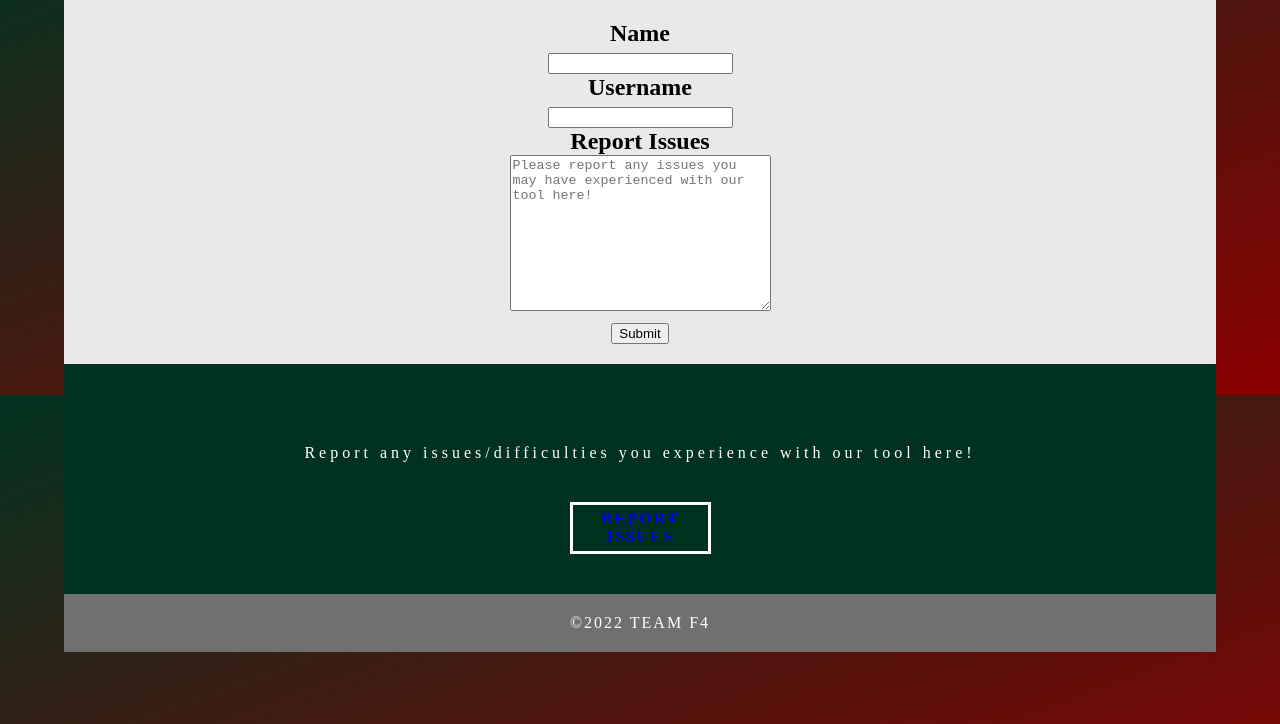
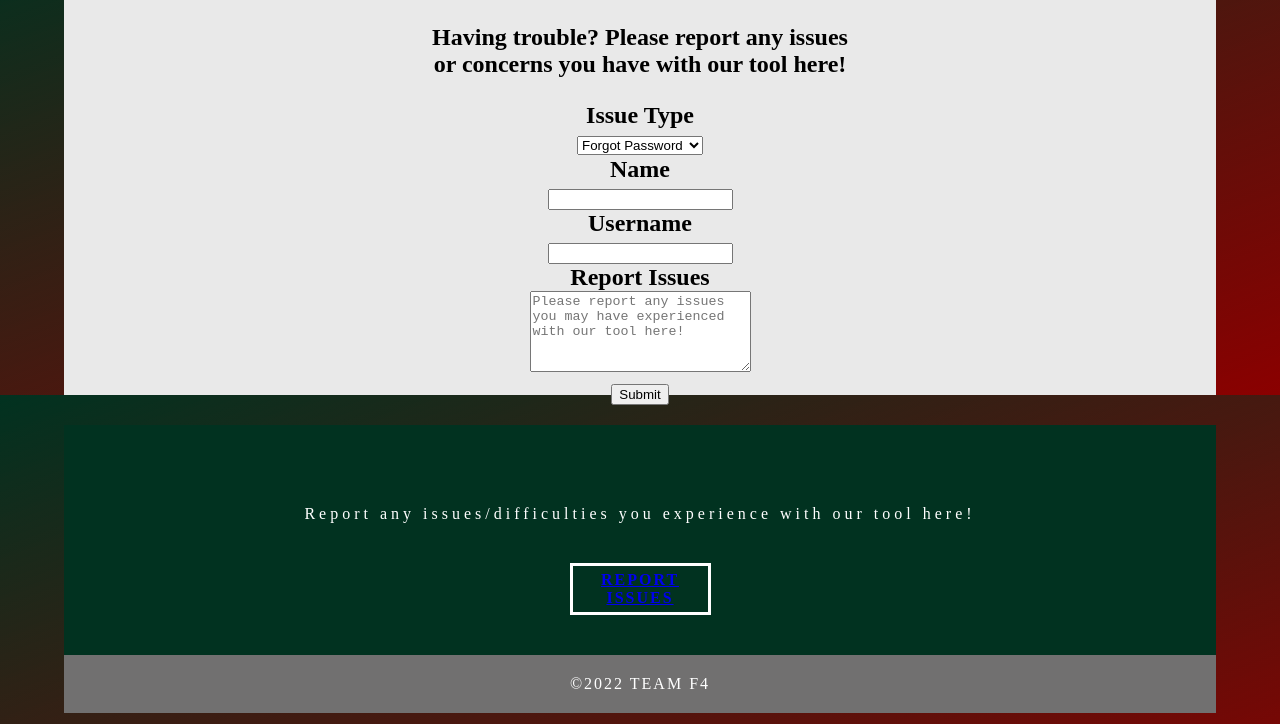
Before and after one commit to yimdav/prototypingtest482, a plain HTML site: page src/report.html in a window 1280 px wide. Shown: the part 76-800 px from the top of the page. Drawn offline with Linux system fonts and the light colour scheme.

Commit message:
adjustments to report issue age

```diff
--- a/src/report.html
+++ b/src/report.html
@@ -26,16 +26,25 @@
           <!-- About text -->
           <section>
           <h2 style="text-align:center;">
+            <p>Having trouble? Please report any issues<br>
+               or concerns you have with our tool here!</p>
+
             <form>
+              <label for="isstype">Issue Type</label><br>
+              <select required id="isstype" name="isstype">
+                <option value="forgotpw">Forgot Password</option>
+                <option value="forgotuser">Forgot Username</option>
+                <option value="other">Other</option> </select><br>
               <label for="name">Name</label><br>
-              <input type="text" id="name" name="name"><br>
+              <input type="text" id="name" name="name" required><br>
               <label for="uname">Username</label><br>
-              <input type="text" id="uname" name="uname"><br>
+              <input type="text" id="uname" name="uname" required><br>
               <label for="report">Report Issues</label><br>
-              <textarea id=report name=report rows="10" cols="30"
+              <textarea id=report name=report rows="5" cols="25"
               placeholder="Please report any issues you may have experienced with our tool here!"></textarea><br>
-              <input type="submit" value="Submit">
+              <input type="submit" value="Submit" required>
             </form>
+
             </h2>
 
           </section>
```
